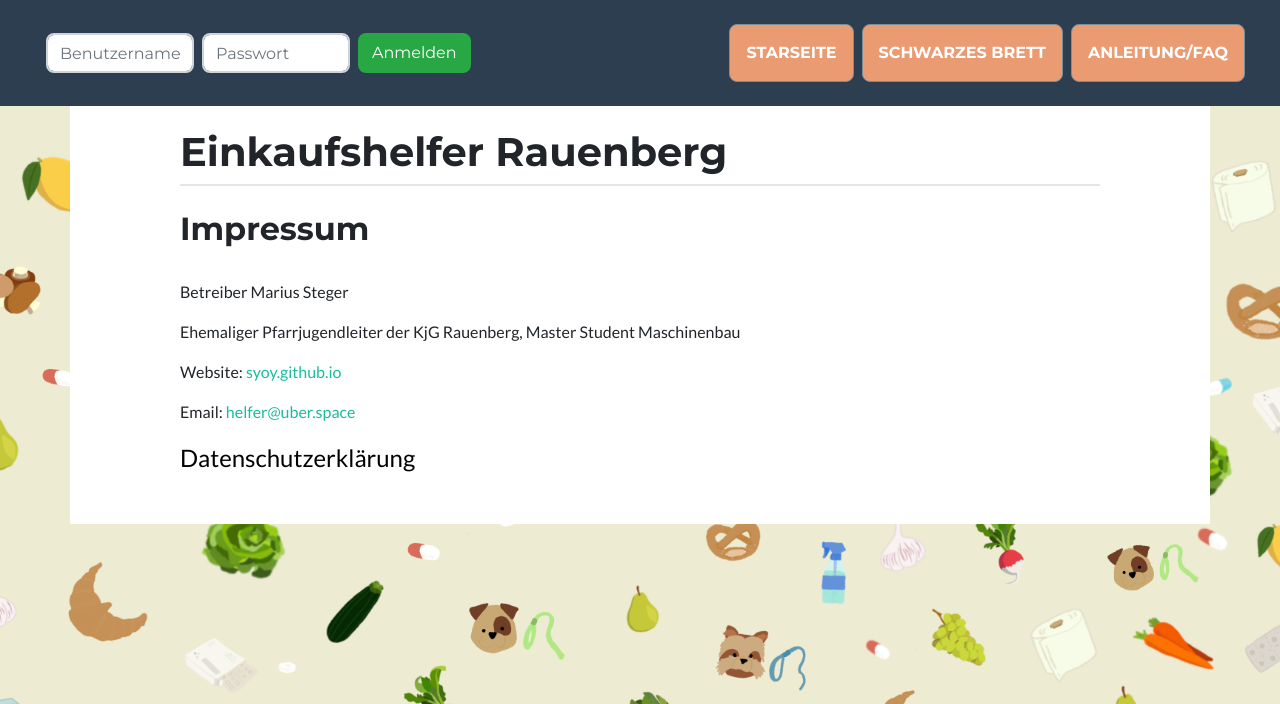
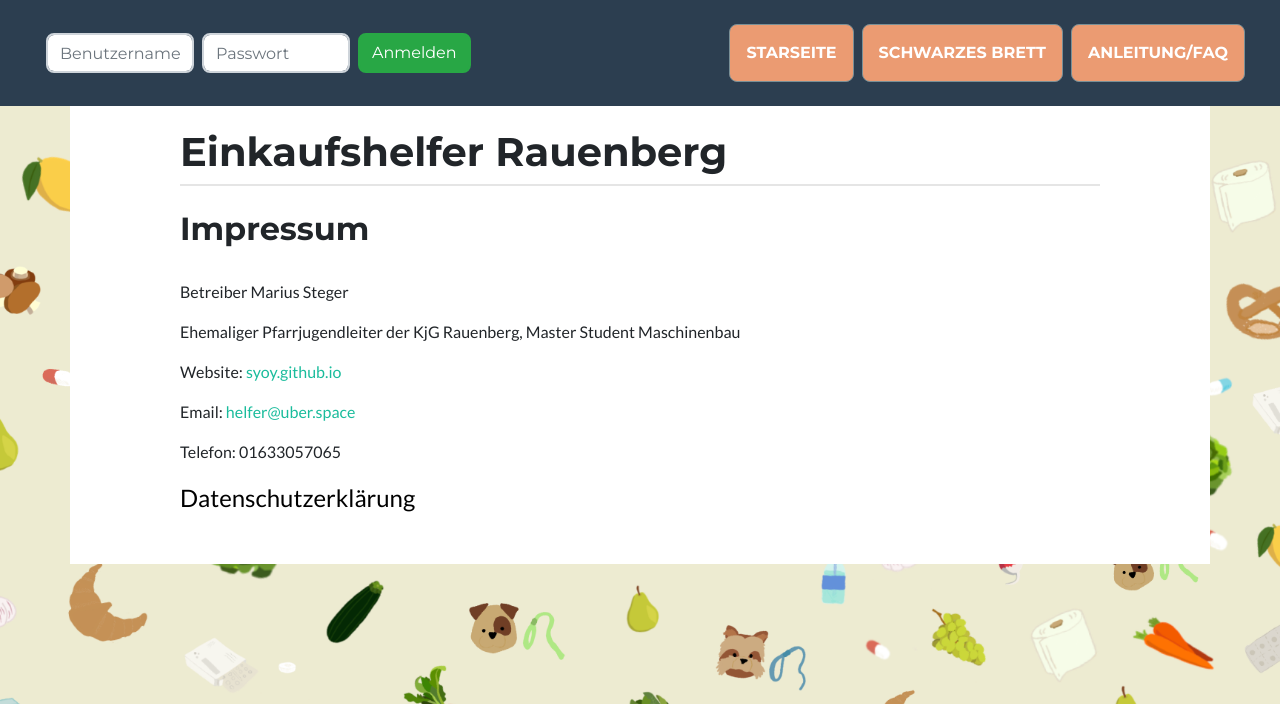
Before and after one commit to SYoy/voluntary_grocery_shopping, a Django app: page /impressum in a window 1280 px wide. Shown: the top 704 px of the page. Run offline with Django 3.2, Linux system fonts and the light colour scheme; some libraries are stand-ins or nearby versions.

Commit message:
added telnumber

```diff
--- a/EinkaufsApp/templates/public/impressum.html
+++ b/EinkaufsApp/templates/public/impressum.html
@@ -15,7 +15,8 @@
     <p>Betreiber Marius Steger<p>
     <p>Ehemaliger Pfarrjugendleiter der KjG Rauenberg, Master Student Maschinenbau<p>
     <p>Website: <a href="https://syoy.github.io/">syoy.github.io</a><p>
-    <p> Email: <a href="mailto:helfer@uber.space">helfer@uber.space</a></p>
+    <p>Email: <a href="mailto:helfer@uber.space">helfer@uber.space</a></p>
+    <p>Telefon: 01633057065</p>
 
 
     <a href="{% url 'datenschutz' %}" style="font-size: x-large; color: black">Datenschutzerklärung
```
